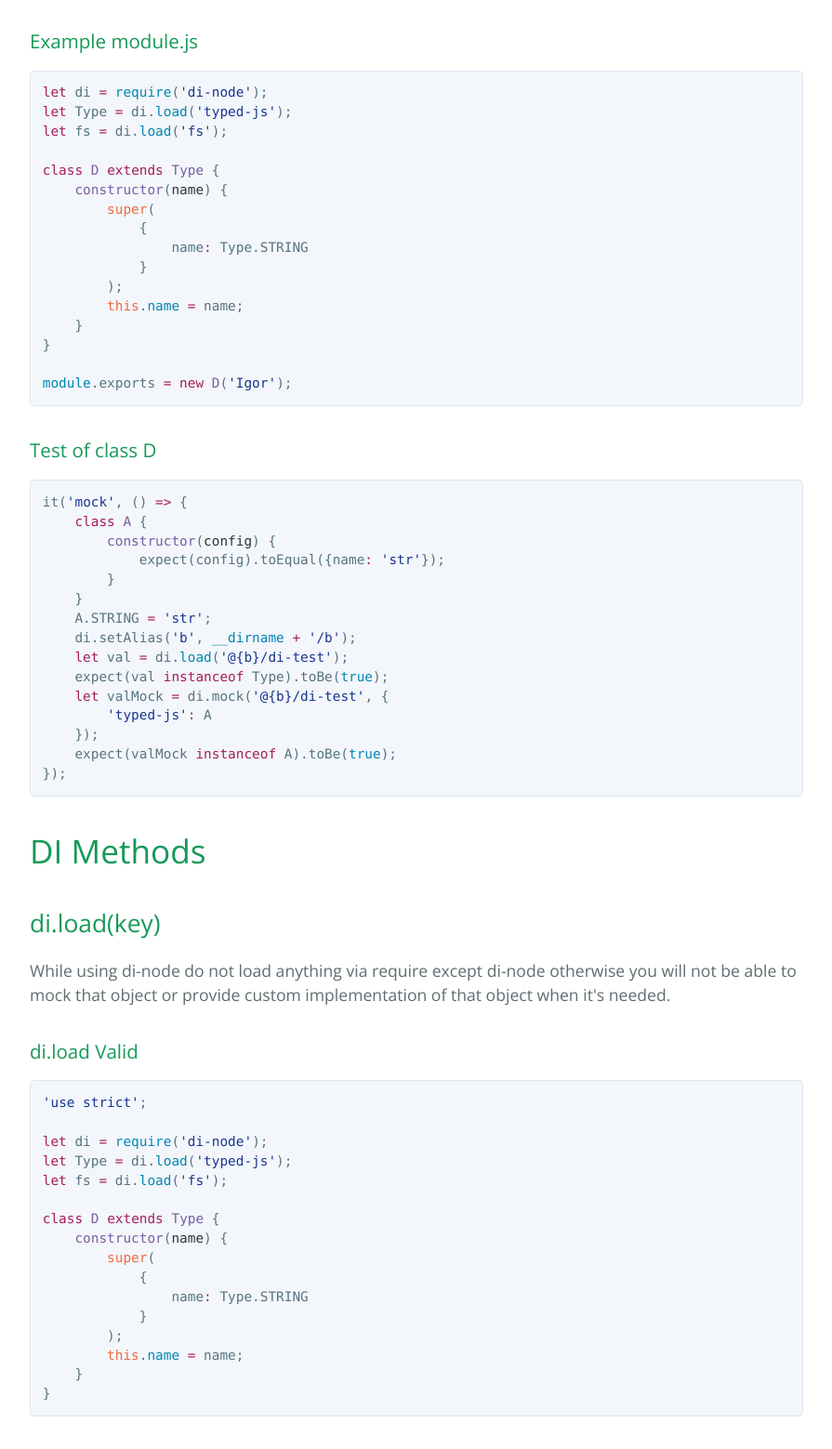
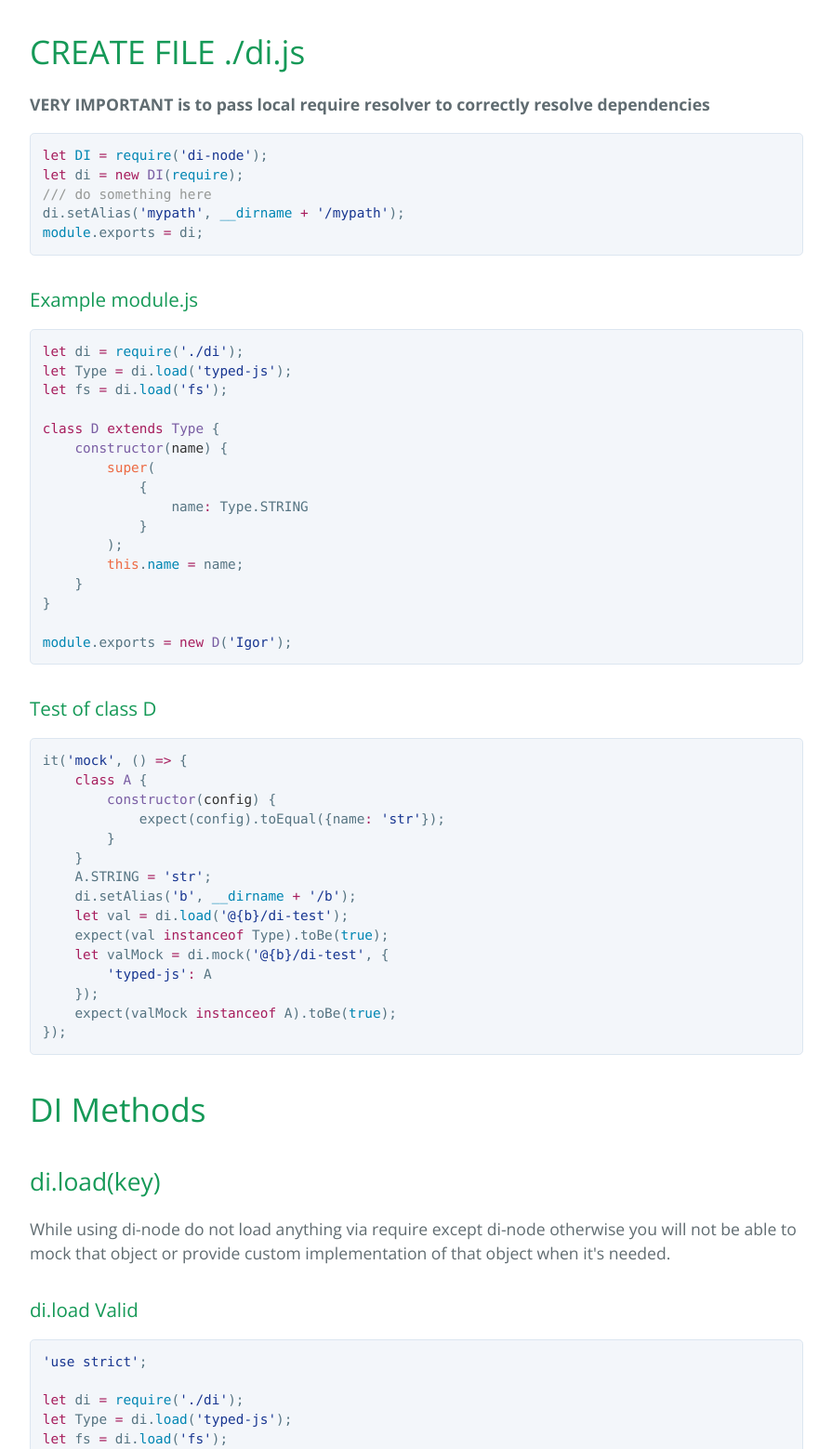
Before and after one commit to igorzg/di-node, a plain HTML site: page index.html in a window 1280 px wide. Shown: the part 1277-2836 px from the top of the page at 93% size, without its empty margins (192-1087 px from the left). Drawn offline with nearby package versions, Linux system fonts and the light colour scheme.

Commit message:
Create gh-pages branch via GitHub

```diff
--- a/index.html
+++ b/index.html
@@ -50,10 +50,21 @@ Module returns single instance of dependency injection.</p>
 <p>While using di-node, do not load anything via require, except di-node otherwise you will not be able to mock that object or provide custom implementation of that object when it's needed.</p>
 </blockquote>
 
+<h1>
+<a id="create-file-dijs" class="anchor" href="#create-file-dijs" aria-hidden="true"><span class="octicon octicon-link"></span></a>CREATE FILE ./di.js</h1>
+
+<p><strong>VERY IMPORTANT is to pass local require resolver to correctly resolve dependencies</strong></p>
+
+<div class="highlight highlight-source-js"><pre><span class="pl-k">let</span> <span class="pl-c1">DI</span> <span class="pl-k">=</span> <span class="pl-c1">require</span>(<span class="pl-s"><span class="pl-pds">'</span>di-node<span class="pl-pds">'</span></span>);
+<span class="pl-k">let</span> di <span class="pl-k">=</span> <span class="pl-k">new</span> <span class="pl-en">DI</span>(<span class="pl-c1">require</span>);
+<span class="pl-c">/// do something here</span>
+di.setAlias(<span class="pl-s"><span class="pl-pds">'</span>mypath<span class="pl-pds">'</span></span>, <span class="pl-c1">__dirname</span> <span class="pl-k">+</span> <span class="pl-s"><span class="pl-pds">'</span>/mypath<span class="pl-pds">'</span></span>);
+<span class="pl-c1">module</span>.exports <span class="pl-k">=</span> di;</pre></div>
+
 <h3>
 <a id="example-modulejs" class="anchor" href="#example-modulejs" aria-hidden="true"><span class="octicon octicon-link"></span></a>Example module.js</h3>
 
-<div class="highlight highlight-source-js"><pre><span class="pl-k">let</span> di <span class="pl-k">=</span> <span class="pl-c1">require</span>(<span class="pl-s"><span class="pl-pds">'</span>di-node<span class="pl-pds">'</span></span>);
+<div class="highlight highlight-source-js"><pre><span class="pl-k">let</span> di <span class="pl-k">=</span> <span class="pl-c1">require</span>(<span class="pl-s"><span class="pl-pds">'</span>./di<span class="pl-pds">'</span></span>);
 <span class="pl-k">let</span> Type <span class="pl-k">=</span> di.<span class="pl-c1">load</span>(<span class="pl-s"><span class="pl-pds">'</span>typed-js<span class="pl-pds">'</span></span>);
 <span class="pl-k">let</span> fs <span class="pl-k">=</span> di.<span class="pl-c1">load</span>(<span class="pl-s"><span class="pl-pds">'</span>fs<span class="pl-pds">'</span></span>);
 
@@ -103,7 +114,7 @@ or provide custom implementation of that object when it's needed.</p>
 
 <div class="highlight highlight-source-js"><pre><span class="pl-s"><span class="pl-pds">'</span>use strict<span class="pl-pds">'</span></span>;
 
-<span class="pl-k">let</span> di <span class="pl-k">=</span> <span class="pl-c1">require</span>(<span class="pl-s"><span class="pl-pds">'</span>di-node<span class="pl-pds">'</span></span>);
+<span class="pl-k">let</span> di <span class="pl-k">=</span> <span class="pl-c1">require</span>(<span class="pl-s"><span class="pl-pds">'</span>./di<span class="pl-pds">'</span></span>);
 <span class="pl-k">let</span> Type <span class="pl-k">=</span> di.<span class="pl-c1">load</span>(<span class="pl-s"><span class="pl-pds">'</span>typed-js<span class="pl-pds">'</span></span>);
 <span class="pl-k">let</span> fs <span class="pl-k">=</span> di.<span class="pl-c1">load</span>(<span class="pl-s"><span class="pl-pds">'</span>fs<span class="pl-pds">'</span></span>);
 
@@ -125,7 +136,7 @@ or provide custom implementation of that object when it's needed.</p>
 
 <div class="highlight highlight-source-js"><pre><span class="pl-s"><span class="pl-pds">'</span>use strict<span class="pl-pds">'</span></span>;
 
-<span class="pl-k">let</span> di <span class="pl-k">=</span> <span class="pl-c1">require</span>(<span class="pl-s"><span class="pl-pds">'</span>di-node<span class="pl-pds">'</span></span>);
+<span class="pl-k">let</span> di <span class="pl-k">=</span> <span class="pl-c1">require</span>(<span class="pl-s"><span class="pl-pds">'</span>./di<span class="pl-pds">'</span></span>);
 <span class="pl-k">let</span> Type <span class="pl-k">=</span> di.<span class="pl-c1">load</span>(<span class="pl-s"><span class="pl-pds">'</span>typed-js<span class="pl-pds">'</span></span>);
 <span class="pl-k">let</span> fs <span class="pl-k">=</span> <span class="pl-c1">require</span>(<span class="pl-s"><span class="pl-pds">'</span>fs<span class="pl-pds">'</span></span>);
 
```
Also changed, not shown: params.json (+1 -1 lines).
